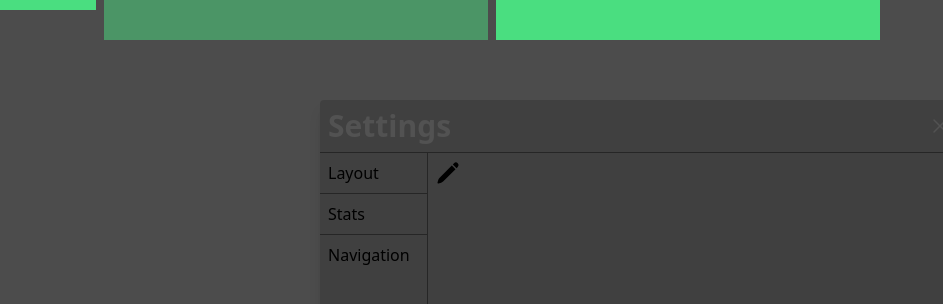
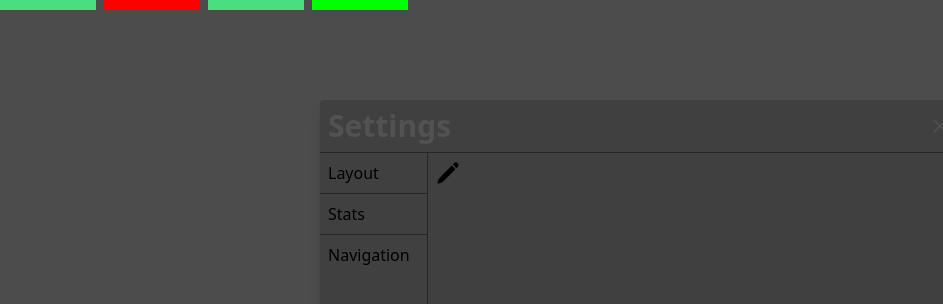
Before and after one commit to Clxssyy/classy-fivem, a React (Vite) app in the folder classy-hud/packages/ui/: page / in a window 1280 px wide. Shown: the top 304 px of the page, without its empty margins (0-943 px from the left). Built offline with nearby package versions, Linux system fonts and the light colour scheme.

Commit message:
Add color change implementation for health stat bars

```diff
--- a/classy-hud/packages/ui/src/pages/hud/Hud.tsx
+++ b/classy-hud/packages/ui/src/pages/hud/Hud.tsx
@@ -21,7 +21,12 @@ export interface group {
     id: string
     stat: string
     styles?: {
-      [key: string]: string
+      backdrop: {
+        [key: string]: string
+      }
+      bar: {
+        [key: string]: string
+      }
     }
   }[]
 }
@@ -36,20 +41,51 @@ const exmapleSettings = {
           id: 'health',
           stat: 'health',
           styles: {
-            backgroundColor: '#ff0000',
-            width: '96px',
-            height: '10px',
+            backdrop: {
+              backgroundColor: '#ff0000',
+              width: '96px',
+              height: '10px',
+            },
           },
         },
         {
           type: 'bar',
           id: 'armor',
           stat: 'armor',
+          styles: {
+            backdrop: {
+              backgroundColor: '#ff0000',
+              width: '96px',
+              height: '10px',
+            },
+          },
         },
         {
           type: 'bar',
           id: 'stamina',
           stat: 'stamina',
+          styles: {
+            backdrop: {
+              backgroundColor: '#ff0000',
+              width: '96px',
+              height: '10px',
+            },
+          },
+        },
+        {
+          type: 'bar',
+          id: 'health2',
+          stat: 'health',
+          styles: {
+            backdrop: {
+              backgroundColor: '#ff0000',
+              width: '96px',
+              height: '10px',
+            },
+            bar: {
+              backgroundColor: '#00ff00',
+            },
+          },
         },
       ],
     },
@@ -61,7 +97,7 @@ const Hud = () => {
     health: 100,
     armor: 0,
     stamina: 100,
-    oxygen: 100,
+    oxygen: 10,
   })
   const [editMode, setEditMode] = useState<boolean>(false)
   const [settings, setSettings] = useState<boolean>(true)
@@ -74,7 +110,7 @@ const Hud = () => {
   }, [editMode])
 
   useEffect(() => {
-    setGroups(exmapleSettings.groups)
+    setGroups(exmapleSettings.groups as group[])
 
     window.addEventListener('message', (event) => {
       if (event.data.action === 'toggleSettings') {
--- a/classy-hud/packages/ui/src/pages/hud/components/StatBar.tsx
+++ b/classy-hud/packages/ui/src/pages/hud/components/StatBar.tsx
@@ -2,16 +2,21 @@ interface StatBarProps {
   statPercent: number
   id: string
   styles?: {
-    [key: string]: string
+    backdrop: {
+      [key: string]: string
+    }
+    bar: {
+      [key: string]: string
+    }
   }
 }
 
 const StatBar = ({ statPercent, id, styles }: StatBarProps) => {
   return (
-    <div id={id + '-backdrop'} className='w-96 h-10 bg-green-400/50' style={styles}>
+    <div id={id + '-backdrop'} className='w-96 h-10 bg-green-400/50' style={styles?.backdrop}>
       <div
         id={id}
-        style={{ width: `${statPercent}%` }}
+        style={{ width: `${statPercent}%`, ...styles?.bar }}
         className='bg-green-400 h-full transition-all'
       ></div>
     </div>
--- a/classy-hud/packages/ui/src/pages/hud/components/StatsPage.tsx
+++ b/classy-hud/packages/ui/src/pages/hud/components/StatsPage.tsx
@@ -95,7 +95,6 @@ const StatsPage = ({ groups, setGroups }: StatsPageProps) => {
                   name='health'
                   id='health'
                   onChange={(e) => {
-                    console.log(groups[0].items[0].styles)
                     setGroups((prev) => {
                       return prev.map((group) => {
                         return {
@@ -104,7 +103,14 @@ const StatsPage = ({ groups, setGroups }: StatsPageProps) => {
                             if (item.stat === 'health') {
                               return {
                                 ...item,
-                                styles: { ...item.styles, backgroundColor: e.target.value },
+                                styles: {
+                                  ...item.styles,
+                                  bar: { backgroundColor: e.target.value },
+                                  backdrop: {
+                                    ...item.styles?.backdrop,
+                                    backgroundColor: e.target.value + '80',
+                                  },
+                                },
                               }
                             }
                             return item
```
